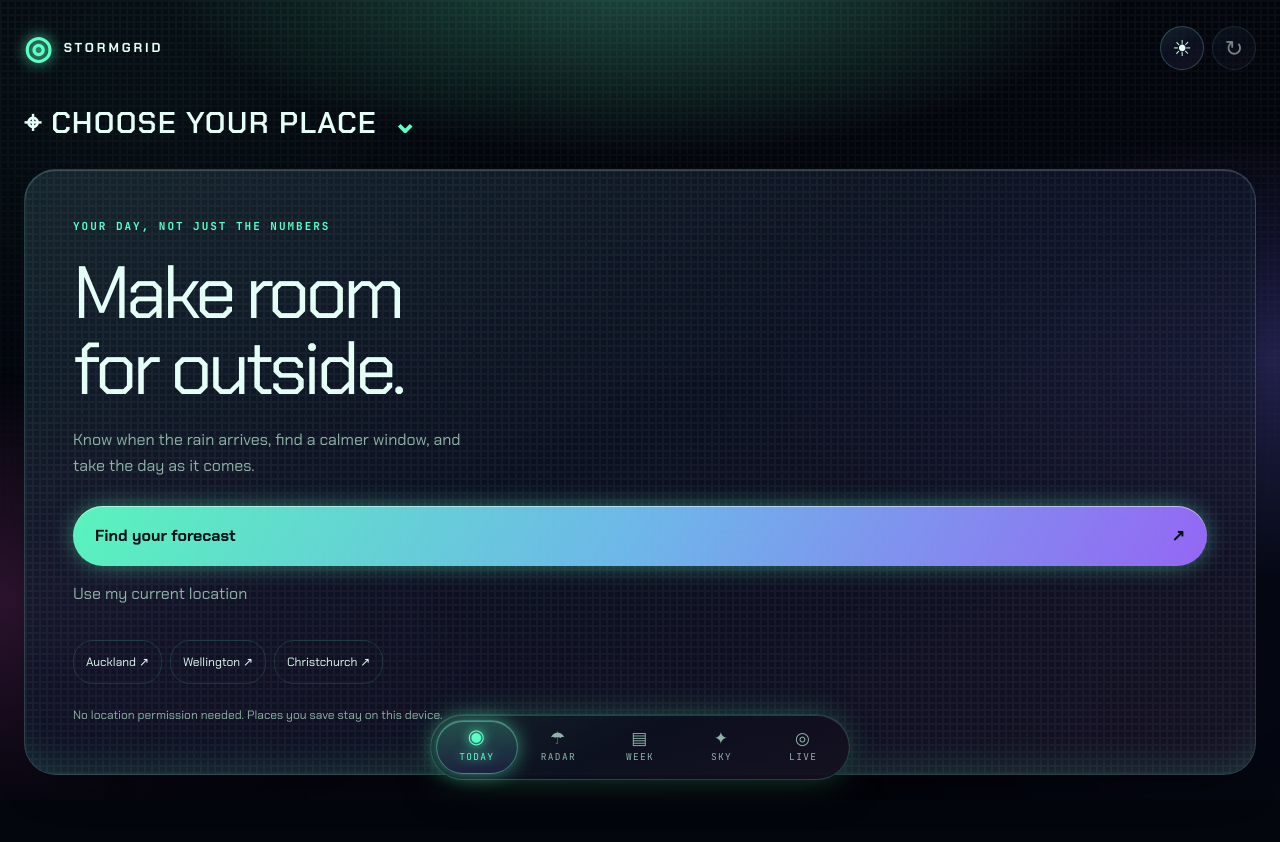
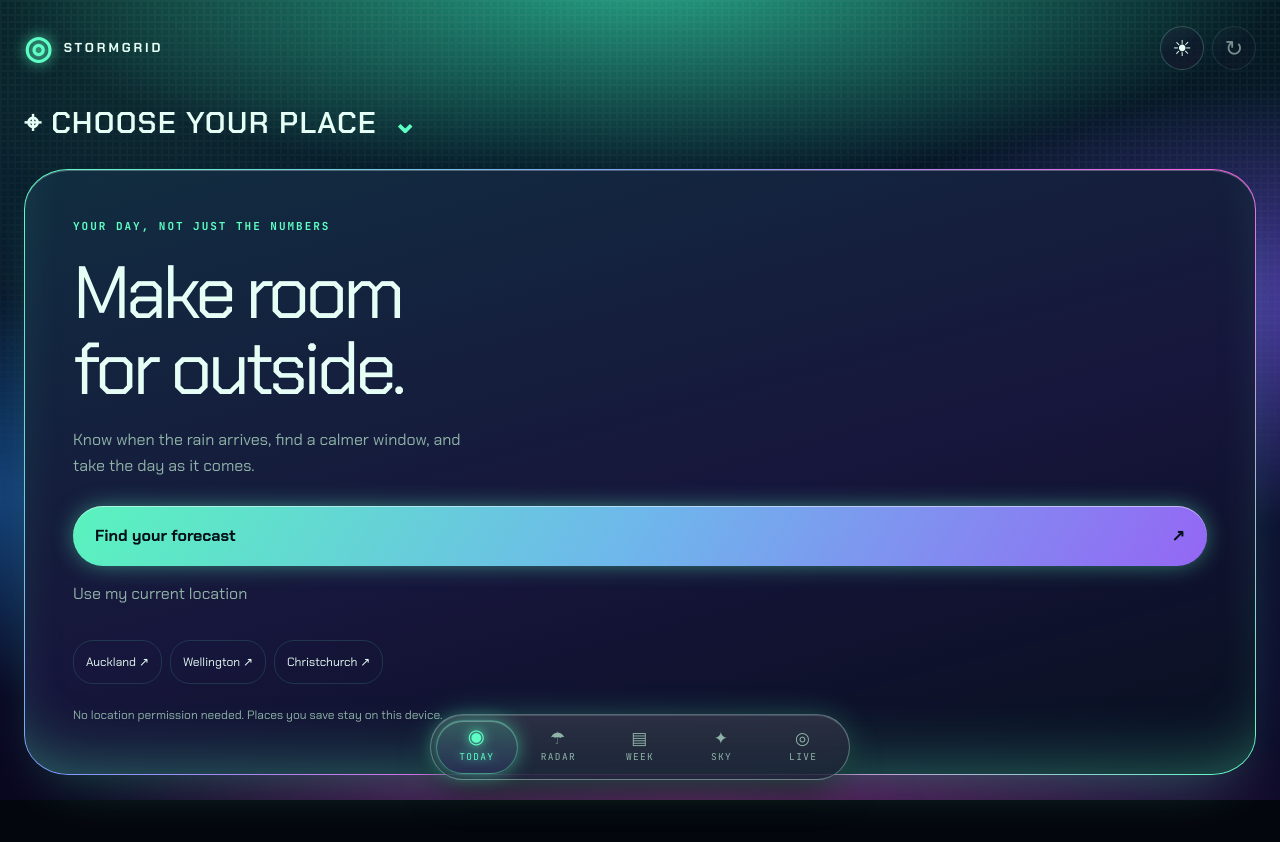
Before and after one commit to tripwire24/my-weather, a Next.js app: page / in a window 1280 px wide. Shown: the top 842 px of the page. Built offline with nearby package versions, Linux system fonts and the light colour scheme.

Commit message:
Update globals.css

```diff
--- a/src/app/globals.css
+++ b/src/app/globals.css
@@ -931,3 +931,43 @@ html,body { overflow-x:hidden; max-width:100%; }
 .day-app .day-nav { border-radius:999px; background:var(--glass),rgba(4,7,16,.82); width:min(420px,calc(100vw - 24px)); box-shadow:inset 0 1px 0 rgba(255,255,255,.16),0 0 34px -8px rgba(93,255,196,.4),0 16px 40px -12px #000; }
 .day-app .nav-glow { border-radius:999px; background:linear-gradient(180deg,rgba(93,255,196,.22),rgba(120,110,255,.12)); box-shadow:inset 0 1px 0 rgba(255,255,255,.3),0 0 20px -2px rgba(93,255,196,.6); }
 @media (prefers-reduced-motion:reduce) { .day-app .temperature-row::before,.day-app .temperature-row::after,.day-app .v2-card::before,.day-app .planner-card::before { animation:none!important; } }
+
+/* =====================================================================
+   v6 YEAR 3000, unmistakable: luminous ocean ground, glass sphere hero,
+   iridescent rims, ripple pulses, centred flanked headings.
+   ===================================================================== */
+.ambient::before { background:
+  radial-gradient(70% 38% at 50% -4%,rgba(60,255,200,.62),transparent 72%),
+  radial-gradient(60% 40% at 105% 38%,rgba(130,90,255,.55),transparent 70%),
+  radial-gradient(60% 36% at -5% 62%,rgba(40,150,255,.40),transparent 70%),
+  radial-gradient(70% 40% at 55% 105%,rgba(255,70,220,.38),transparent 70%),
+  linear-gradient(180deg,#041a22 0%,#07102a 45%,#0a0620 100%); }
+.ambient .blob { opacity:.75; }
+
+/* hero: no card, a floating glass sphere on the water */
+.day-app .now-card { background:none; border:0; box-shadow:none; overflow:visible; padding:12px 0 8px; }
+.day-app .now-card h1 { background:linear-gradient(90deg,#a8fff0,#fff 50%,#e0c8ff); -webkit-background-clip:text; background-clip:text; color:transparent; font-size:clamp(22px,7vw,32px); letter-spacing:.2em; }
+.day-app .temperature-row { isolation:isolate; width:min(86%,300px); margin:18px auto 20px; }
+.day-app .temperature-row::before { z-index:-1; inset:0; border:0; border-radius:50%; animation:breathe 6s ease-in-out infinite; opacity:1;
+  background:radial-gradient(circle at 30% 22%,rgba(255,255,255,.55),rgba(255,255,255,0) 22%),radial-gradient(circle at 50% 118%,rgba(93,255,196,.75),rgba(93,255,196,0) 58%),radial-gradient(circle at 80% 70%,rgba(255,92,225,.35),transparent 50%),radial-gradient(circle at 50% 40%,rgba(80,90,230,.35),rgba(6,10,34,.72) 72%);
+  box-shadow:inset 0 0 0 1.5px rgba(200,255,245,.45),inset 0 -18px 40px rgba(93,255,196,.35),inset 0 14px 30px rgba(255,255,255,.12),0 0 60px rgba(93,255,196,.4),0 0 120px rgba(130,90,255,.35); }
+.day-app .temperature-row::after { z-index:-1; inset:0; border:1.5px solid rgba(93,255,196,.6); border-radius:50%; animation:ripple 4.8s ease-out infinite; }
+@keyframes ripple { 0% { transform:scale(1); opacity:.7; } 100% { transform:scale(1.35); opacity:0; } }
+.day-app .big-temperature { filter:drop-shadow(0 4px 18px rgba(0,0,0,.45)); background:linear-gradient(180deg,#fff 5%,#bdfdf0 45%,#c7a8ff 100%); -webkit-background-clip:text; background-clip:text; font-weight:200; }
+.day-app .now-metrics > div { background:linear-gradient(180deg,rgba(255,255,255,.12),rgba(255,255,255,.03)); border:1px solid rgba(200,255,245,.3); border-radius:26px; box-shadow:inset 0 1px 0 rgba(255,255,255,.35),0 10px 30px -12px rgba(93,255,196,.5); -webkit-backdrop-filter:blur(10px); backdrop-filter:blur(10px); }
+
+/* cards: tinted glass, iridescent rim */
+.day-app .planner-card,.day-app .v2-card,.day-app .stat-card,.day-app .welcome-card,.day-app .detail-grid > *,.day-app .loading-card {
+  border:1.5px solid transparent; border-radius:44px 44px 44px 44px / 40px 40px 40px 40px;
+  background:linear-gradient(165deg,rgba(40,120,150,.30),rgba(70,40,150,.26) 55%,rgba(8,10,30,.55)) padding-box,linear-gradient(135deg,#5dffc4,#7f9bff 35%,#ff5ce1 65%,#5dffc4) border-box;
+  box-shadow:inset 0 1px 0 rgba(255,255,255,.28),inset 0 -40px 70px -40px rgba(93,255,196,.4),0 26px 60px -28px rgba(93,255,196,.35); }
+.day-app .section-heading h1 { display:flex; align-items:center; gap:14px; text-align:center; justify-content:center; font-size:clamp(18px,5.4vw,24px); letter-spacing:.14em; text-transform:uppercase; }
+.day-app .section-heading h1::before,.day-app .section-heading h1::after { content:''; flex:1; height:1px; background:linear-gradient(90deg,transparent,#5dffc4,transparent); box-shadow:0 0 8px #5dffc4; }
+.day-app .day-nav { background:linear-gradient(180deg,rgba(255,255,255,.14),rgba(255,255,255,.04)),rgba(5,10,30,.6); border:1px solid rgba(200,255,245,.35); }
+@media (prefers-reduced-motion:reduce) { .day-app .temperature-row::after { animation:none!important; opacity:0; } }
+.day-app .planner-card,.day-app .v2-card,.day-app .stat-card,.day-app .welcome-card,.day-app .detail-grid > *,.day-app .loading-card {
+  background:linear-gradient(165deg,rgba(40,120,150,.28),rgba(70,40,150,.24) 55%,rgba(8,10,30,.2)) padding-box,linear-gradient(#08101f,#08101f) padding-box,linear-gradient(135deg,#5dffc4,#7f9bff 35%,#ff5ce1 65%,#5dffc4) border-box; }
+.day-app .now-card::before,.day-app .now-card::after { display:none!important; }
+.day-app .now-card { background:none!important; box-shadow:none!important; border:0!important; }
+.day-app .now-card .temperature-row { margin-top:44px; }
+.day-app .hero-sky { display:none!important; }
```
